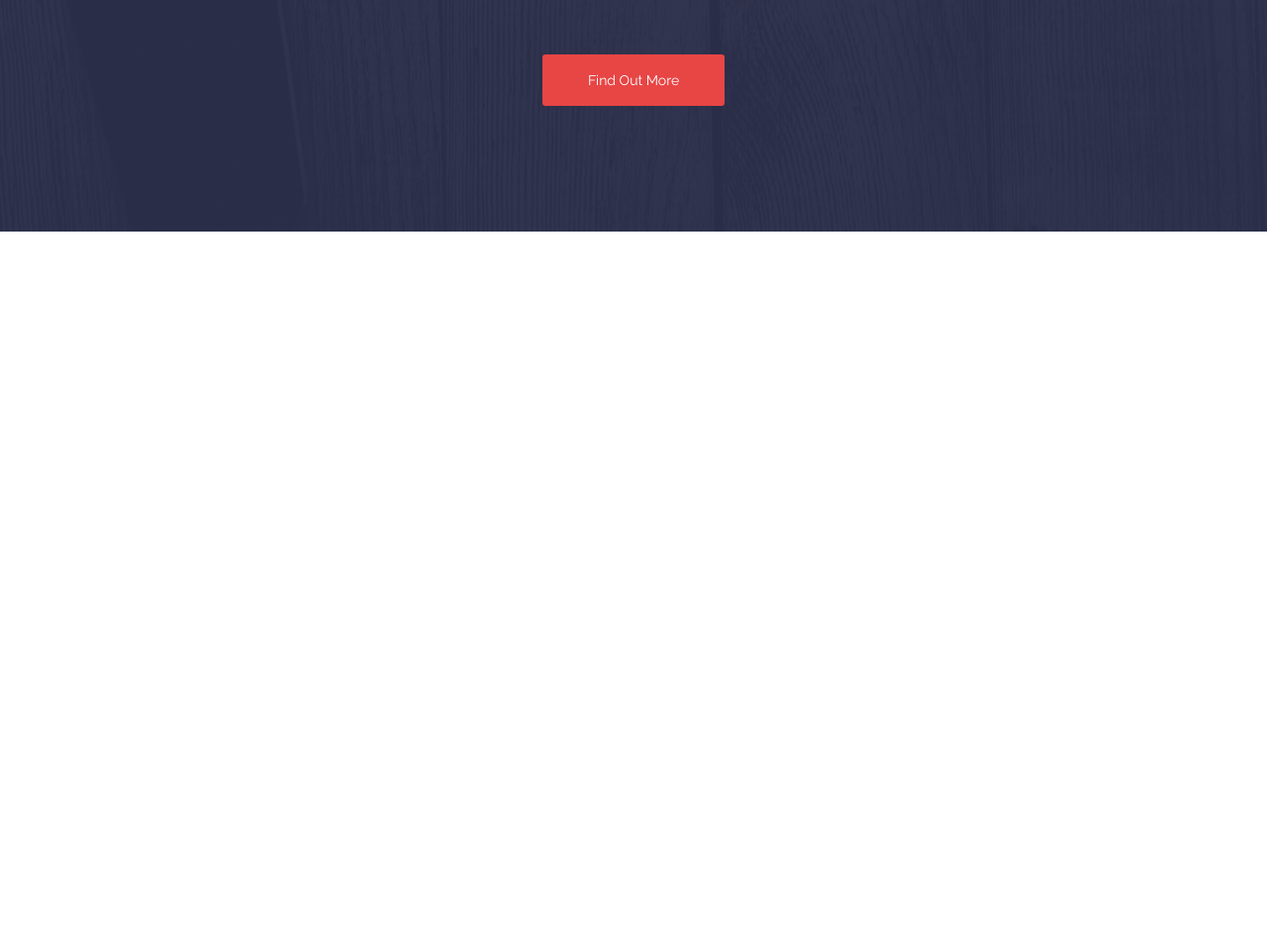
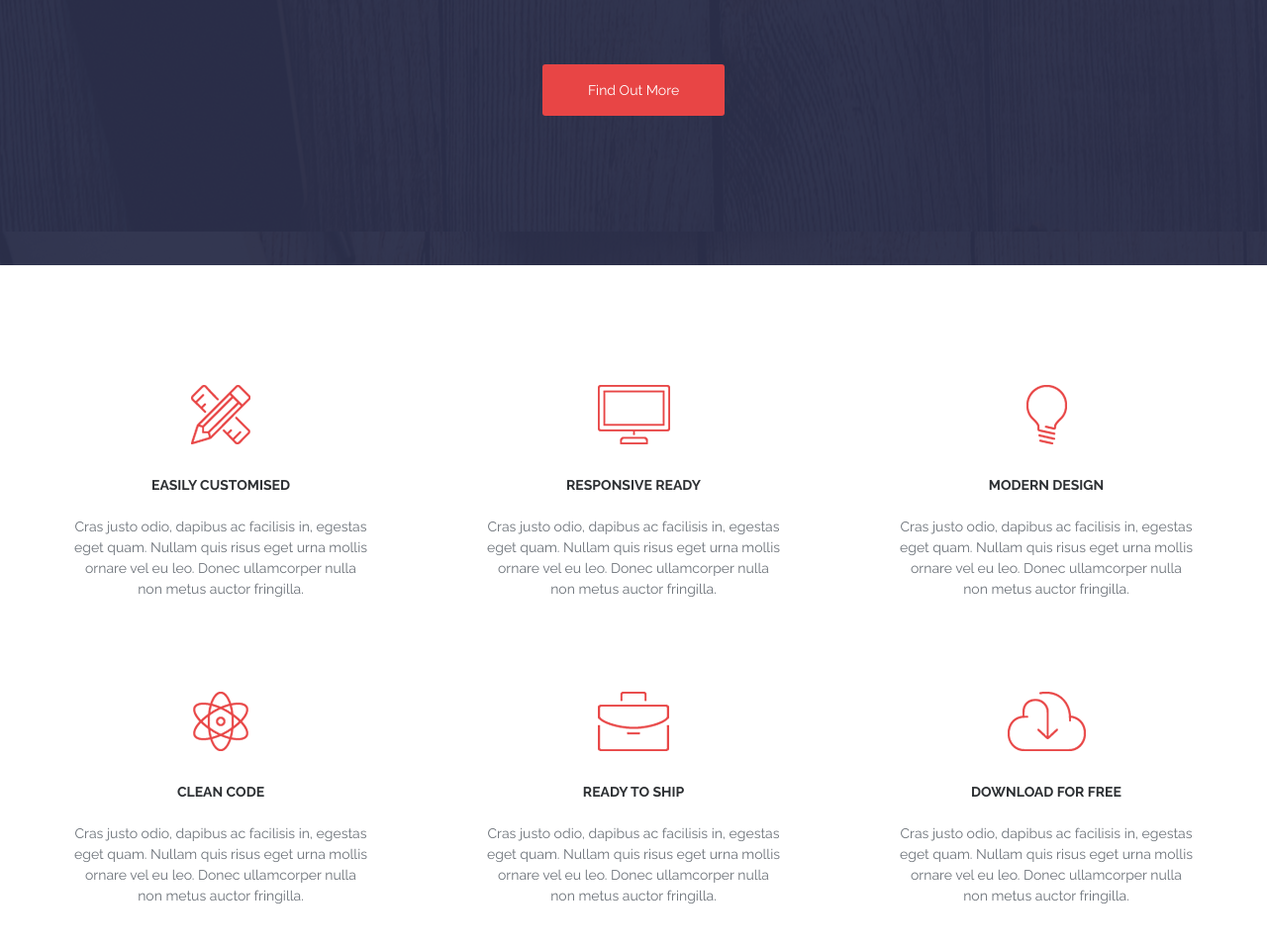
Before and after one commit to Roman9587/ActiveBox, a plain HTML site: page index.html in a window 1280 px wide. Shown: the part 516-1476 px from the top of the page at 99% size. Before the commit the page ends 800 px from the top, so only its background shows below. Drawn offline with nearby package versions, Linux system fonts and the light colour scheme.

Commit message:
Features

```diff
--- a/index.html
+++ b/index.html
@@ -35,5 +35,45 @@
                 </div>
         </div>
     </div>
+
+
+    <!-- Block Features -->
+    <div class="features">
+        <div class="container">
+            <div class="cards">
+                <div class="cards__items">
+                    <img src="./img/Features/Layer_48.png" alt="" class="cards__pic">
+                    <h2 class="cards__name">Easily Customised</h2>
+                    <h3 class="cards__subtitle">Cras justo odio, dapibus ac facilisis in, egestas eget quam. Nullam quis risus eget urna mollis ornare vel eu leo. Donec ullamcorper nulla non metus auctor fringilla.</h3>
+                </div>
+                <div class="cards__items">
+                    <img src="./img/Features/cards__2.png" alt="" class="cards__pic">
+                    <h2 class="cards__name">Responsive REady</h2>
+                    <h3 class="cards__subtitle">Cras justo odio, dapibus ac facilisis in, egestas eget quam. Nullam quis risus eget urna mollis ornare vel eu leo. Donec ullamcorper nulla non metus auctor fringilla.</h3>
+                </div>
+                <div class="cards__items">
+                    <img src="./img/Features/cards__3.png" alt="" class="cards__pic">
+                    <h2 class="cards__name">Modern Design</h2>
+                    <h3 class="cards__subtitle">Cras justo odio, dapibus ac facilisis in, egestas eget quam. Nullam quis risus eget urna mollis ornare vel eu leo. Donec ullamcorper nulla non metus auctor fringilla.</h3>
+                </div>
+                <div class="cards__items">
+                    <img src="./img/Features/cards__4.png" alt="" class="cards__pic">
+                    <h2 class="cards__name">Clean Code</h2>
+                    <h3 class="cards__subtitle">Cras justo odio, dapibus ac facilisis in, egestas eget quam. Nullam quis risus eget urna mollis ornare vel eu leo. Donec ullamcorper nulla non metus auctor fringilla.</h3>
+                </div>
+                <div class="cards__items">
+                    <img src="./img/Features/cards__5.png" alt="" class="cards__pic">
+                    <h2 class="cards__name">Ready to Ship</h2>
+                    <h3 class="cards__subtitle">Cras justo odio, dapibus ac facilisis in, egestas eget quam. Nullam quis risus eget urna mollis ornare vel eu leo. Donec ullamcorper nulla non metus auctor fringilla.</h3>
+                </div>
+                <div class="cards__items">
+                    <img src="./img/Features/cards__6.png" alt="" class="cards__pic">
+                    <h2 class="cards__name">Download for Free</h2>
+                    <h3 class="cards__subtitle">Cras justo odio, dapibus ac facilisis in, egestas eget quam. Nullam quis risus eget urna mollis ornare vel eu leo. Donec ullamcorper nulla non metus auctor fringilla.</h3>
+                </div>
+            </div>
+        </div>
+    </div>
+
 </body>
 </html>
--- a/style.css
+++ b/style.css
@@ -22,6 +22,7 @@ body{
 .container{
     max-width: 1170px;
     margin: 0 auto;
+    padding: 0 20px ;
 }
 /* main */
 .main{
@@ -39,8 +40,13 @@ body{
     border-bottom: 1px solid #505268 ;
 }
 /* Navbar */
+.navbar{
+    display: flex;
+    justify-content: space-evenly;
+    flex-wrap: wrap;
+}
 .nav__link{
-    padding: 0 59px 0 0;
+    padding: 0 59px 10px 20px;
     color: #ffffff;
     text-transform: uppercase;
     font-size: 13px;
@@ -79,6 +85,7 @@ body{
     padding: 77px 0 0 0;
     margin: 0 auto;
     text-align: center;
+    padding: 87px 0 170px 0;
 }
 .btn{
     color: #ffffff;
@@ -91,3 +98,37 @@ body{
 .btn:hover{
     box-shadow: 0 0 3px 3px #e91e1e;
 }
+
+/* Fetures */
+.features{
+    width: 100%;
+    min-height: 692px;
+}
+.cards{
+    display: flex;
+    flex-wrap: wrap;
+    justify-content: space-between;
+    flex-basis: 33.33333%;
+}
+.cards__items{
+    max-width: 296px;
+    text-align: center;
+}
+.cards__pic{
+    margin: 121px 0 34px 0;
+}
+.cards__name{
+    margin: 0 0 25px 0;
+    font-size: 14px;
+    text-transform: uppercase;
+    font-weight: 700;
+    color: #2d3033;
+}
+.cards__subtitle{
+    width: 296px;
+    height: 56px;
+    color: #6c7279;
+    font-size: 14px;
+    line-height: 21px;
+    font-weight: 400;
+}
```
Also changed, not shown: img/Features/Layer_48.png (added), img/Features/cards__2.png (added), img/Features/cards__3.png (added), img/Features/cards__4.png (added), img/Features/cards__5.png (added), img/Features/cards__6.png (added), 1 other file.
